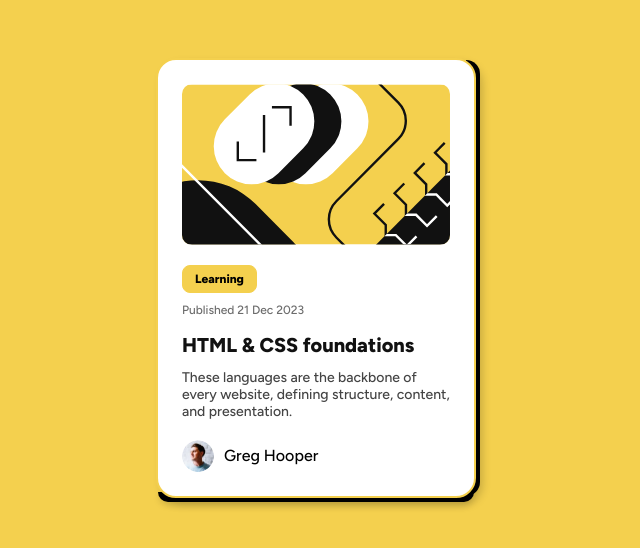
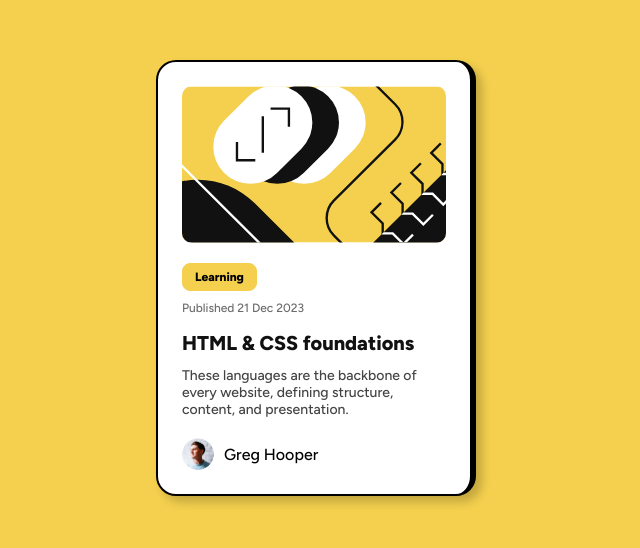
Before and after one commit to Soso-cyber430/blog-preview-main, a plain HTML site: page index.html in a window 1280 px wide. Shown: the part 122-670 px from the top of the page, without its empty margins (324-964 px from the left). Drawn offline with Linux system fonts and the light colour scheme.

Commit message:
updated style.css

```diff
--- a/style.css
+++ b/style.css
@@ -38,36 +38,9 @@
     border: 2px solid hsl(47, 88%, 63%);
     position: relative;
     box-shadow: 6px 6px 10px rgba(0, 0, 0, 0.2);
+    border-right-width: 6px;
+    border-color: black;
   }
-
-  .card::after {
-    content: "";
-    position: absolute;
-    top: 0;
-    right: -6px;
-    width: 14px;
-    height: 100%;
-    background-color: black;
-    border-top-right-radius: 20px;
-    border-bottom-right-radius: 20px;
-    z-index: -1;
-  }
-
-  .card::before {
-    content: "";
-    position: absolute;
-    bottom: -6px;
-    left: 0;
-    width: 100%;
-    height: 10px;
-    background-color: black;
-    border-bottom-left-radius: 20px;
-    border-bottom-right-radius: 20px;
-    z-index: -1;
-    box-shadow: 0 4px 6px rgba(0, 0, 0, 0.1);
-  }
-
-
 
   .main-img {
     width: 100%;
```
